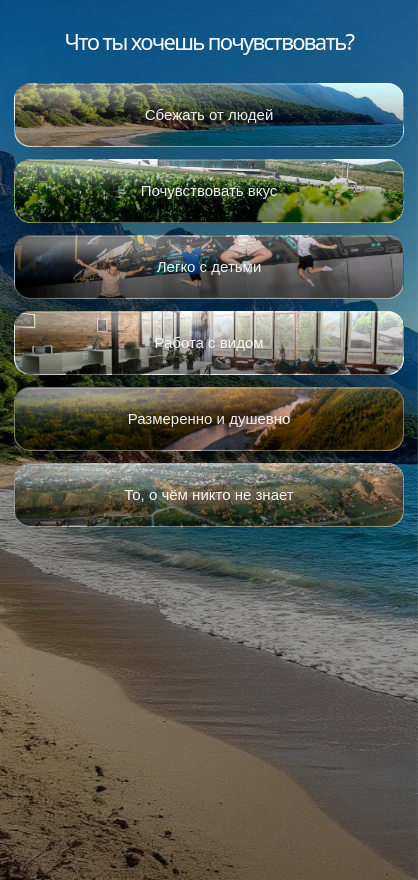
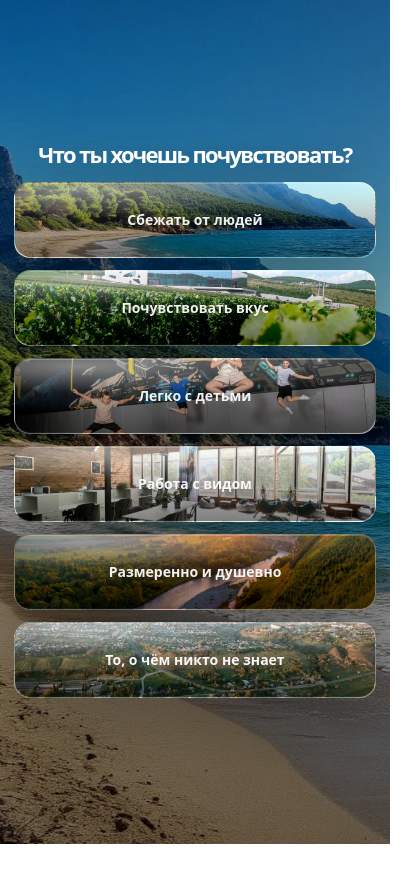
Before and after one commit to CodeForgeHackathons/Cluster, a Vue app in the folder client_app/: page / in a window 390 px wide. Shown: the whole page, 418 px wide, since content can reach past the window. After the commit the page ends 844 px from the top, so only its background shows below. Built offline with nearby package versions, Linux system fonts and the light colour scheme.

Commit message:
Update LandingPage.vue

```diff
--- a/client_app/src/pages/LandingPage.vue
+++ b/client_app/src/pages/LandingPage.vue
@@ -300,6 +300,7 @@ onBeforeUnmount(() => {
 <template>
   <main
     class="landing"
+    :class="{ 'landing--clusters': clustersVisible }"
     role="application"
     aria-label="Кластер — лендинг"
   >
@@ -408,7 +409,14 @@ onBeforeUnmount(() => {
   align-items: center;
   justify-content: center;
   overflow: hidden;
+  box-sizing: border-box;
   padding: 22px 18px;
+}
+
+.landing--clusters {
+  /* После появления карточек разрешаем скролл (внутри экрана), чтобы без “дёргания” на первом экране. */
+  overflow: auto;
+  -webkit-overflow-scrolling: touch;
 }
 
 .landing__bg {
@@ -470,6 +478,8 @@ onBeforeUnmount(() => {
   position: relative;
   z-index: 1;
   color: #ffffff;
+  font-family: var(--heading);
+  font-weight: 700;
   font-size: clamp(22px, 2.9vw, 40px);
   text-align: center;
   line-height: 1.1;
@@ -500,8 +510,8 @@ onBeforeUnmount(() => {
   display: flex;
   flex-direction: column;
   align-items: center;
-  justify-content: flex-start;
-  padding-top: clamp(44px, 7vh, 76px);
+  justify-content: center;
+  padding-top: 0;
   gap: 26px;
 }
 
@@ -556,7 +566,7 @@ onBeforeUnmount(() => {
   grid-template-columns: repeat(3, minmax(0, 1fr));
   gap: 16px;
   padding: 0 8px 8px;
-  margin-top: 12px;
+  margin-top: 0;
   transition:
     opacity 920ms cubic-bezier(0.2, 0.8, 0.2, 1),
     transform 1200ms cubic-bezier(0.2, 0.8, 0.2, 1),
@@ -724,8 +734,8 @@ onBeforeUnmount(() => {
   border: 1px solid rgba(255, 255, 255, 0.34);
   border-radius: 28px;
   cursor: pointer;
-  padding: 22px 18px;
-  min-height: 92px;
+  padding: 30px 18px;
+  min-height: 124px;
   display: flex;
   align-items: center;
   justify-content: center;
@@ -836,7 +846,9 @@ onBeforeUnmount(() => {
 .landing__cardLabel {
   position: relative;
   z-index: 1;
-  font-size: 19px;
+  font-family: var(--heading);
+  font-weight: 700;
+  font-size: 21px;
   text-shadow: 0 10px 30px rgba(0, 0, 0, 0.45);
   text-align: center;
   line-height: 1.12;
@@ -916,30 +928,50 @@ onBeforeUnmount(() => {
   }
 
   .landing__content {
-    padding-top: 22px;
-    gap: 18px;
+    padding-top: 0;
+    gap: 16px;
   }
 
   .landing__filters {
     grid-template-columns: 1fr;
     gap: 12px;
-    padding-bottom: 6px;
+    padding-bottom: 4px;
   }
 
   .landing__card {
-    min-height: 64px;
-    padding: 14px 14px;
+    min-height: 76px;
+    padding: 16px 14px;
     border-radius: 16px;
   }
 
   .landing__cardLabel {
-    font-size: 15px;
+    font-size: 14px;
   }
 
   .landing__clusters {
     grid-template-columns: 1fr;
     gap: 12px;
     padding-bottom: 8px;
+  }
+}
+
+@media (max-height: 740px) and (min-width: 521px) {
+  .landing__content {
+    gap: 20px;
+  }
+
+  .landing__filters {
+    gap: 14px;
+    padding-bottom: 6px;
+  }
+
+  .landing__card {
+    padding: 24px 18px;
+    min-height: 110px;
+  }
+
+  .landing__cardLabel {
+    font-size: 19px;
   }
 }
 
```
